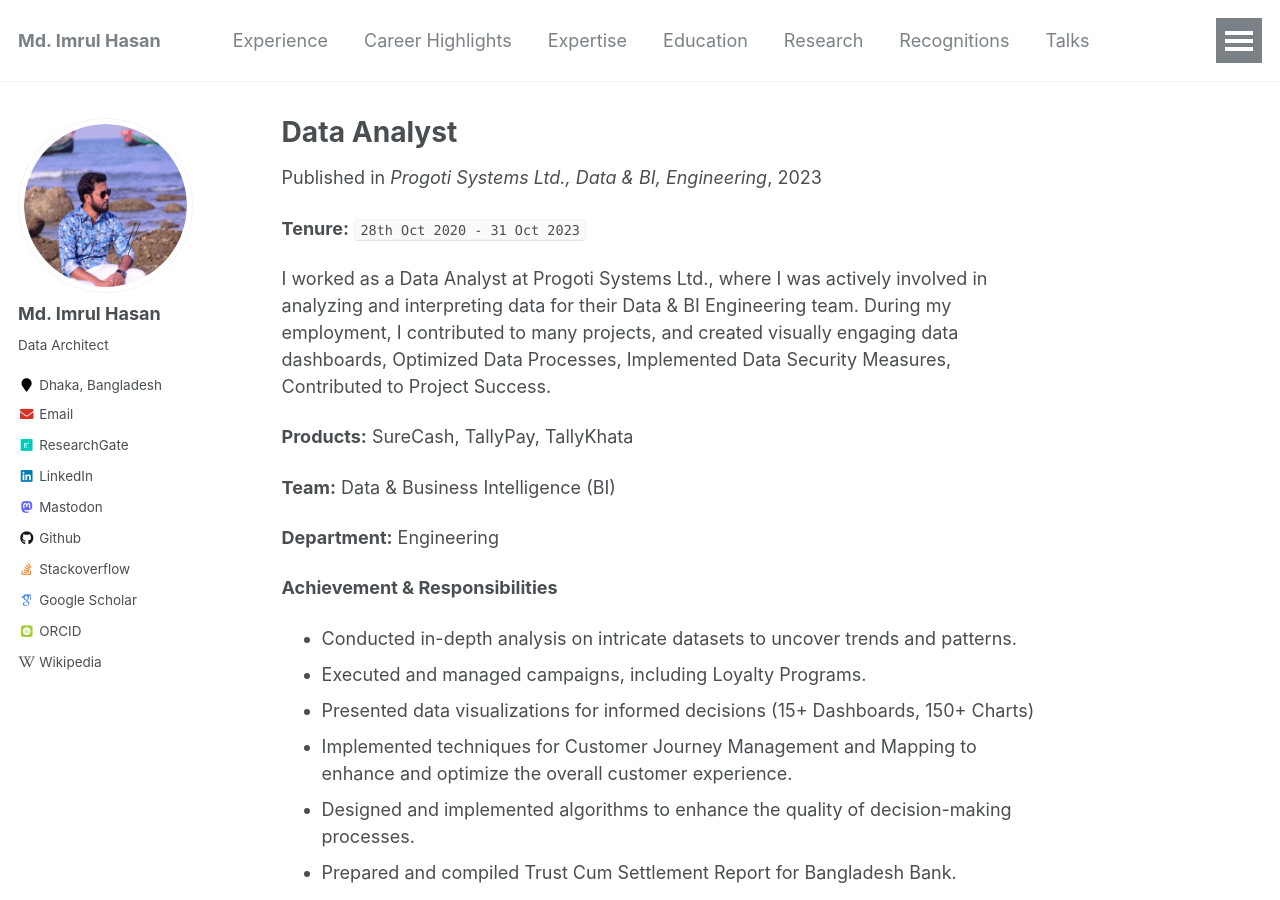
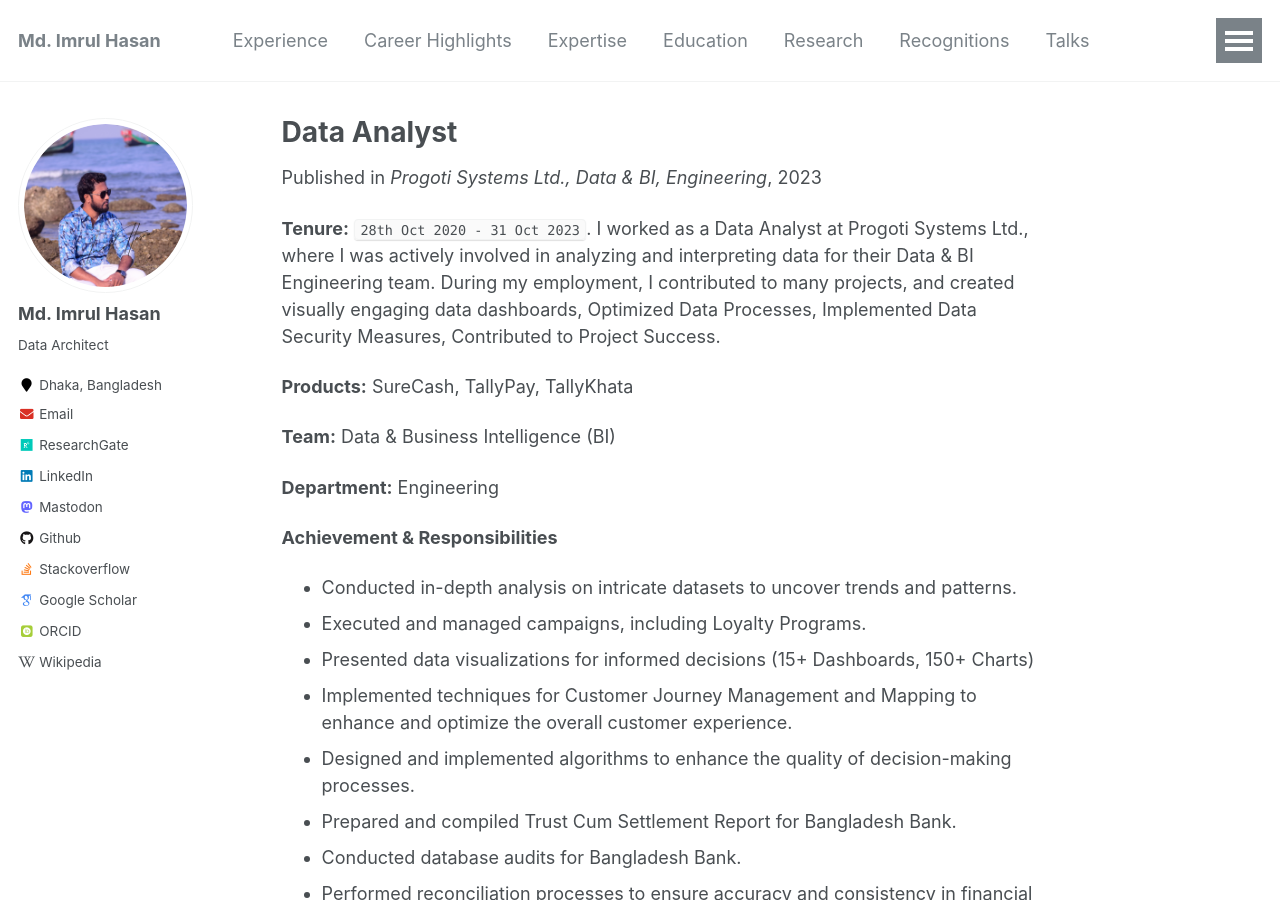
Before and after one commit to imrulhasandata/imrulhasandata, a Jekyll site: the page built from _experience/2023-10-31-PSL.md, in a window 1280 px wide and 900 px high. Built offline with Jekyll 4.4.1, drawn with Linux system fonts in a browser that asks for light colours; some web fonts are replaced.

```diff
--- a/_experience/2023-10-31-PSL.md
+++ b/_experience/2023-10-31-PSL.md
@@ -8,9 +8,7 @@ date: 2023-10-31
 location: "Banani, Dhaka, Bangladesh"
 ---
 
-**Tenure:** `28th Oct 2020 - 31 Oct 2023`
-
-I worked as a Data Analyst at Progoti Systems Ltd., where I was actively involved in analyzing and interpreting data for their Data & BI Engineering team. During my employment, I contributed to many projects, and created visually engaging data dashboards, Optimized Data Processes, Implemented Data Security Measures, Contributed to Project Success.
+**Tenure:** `28th Oct 2020 - 31 Oct 2023`. I worked as a Data Analyst at Progoti Systems Ltd., where I was actively involved in analyzing and interpreting data for their Data & BI Engineering team. During my employment, I contributed to many projects, and created visually engaging data dashboards, Optimized Data Processes, Implemented Data Security Measures, Contributed to Project Success.
 
 **Products:** SureCash, TallyPay, TallyKhata
 
```
